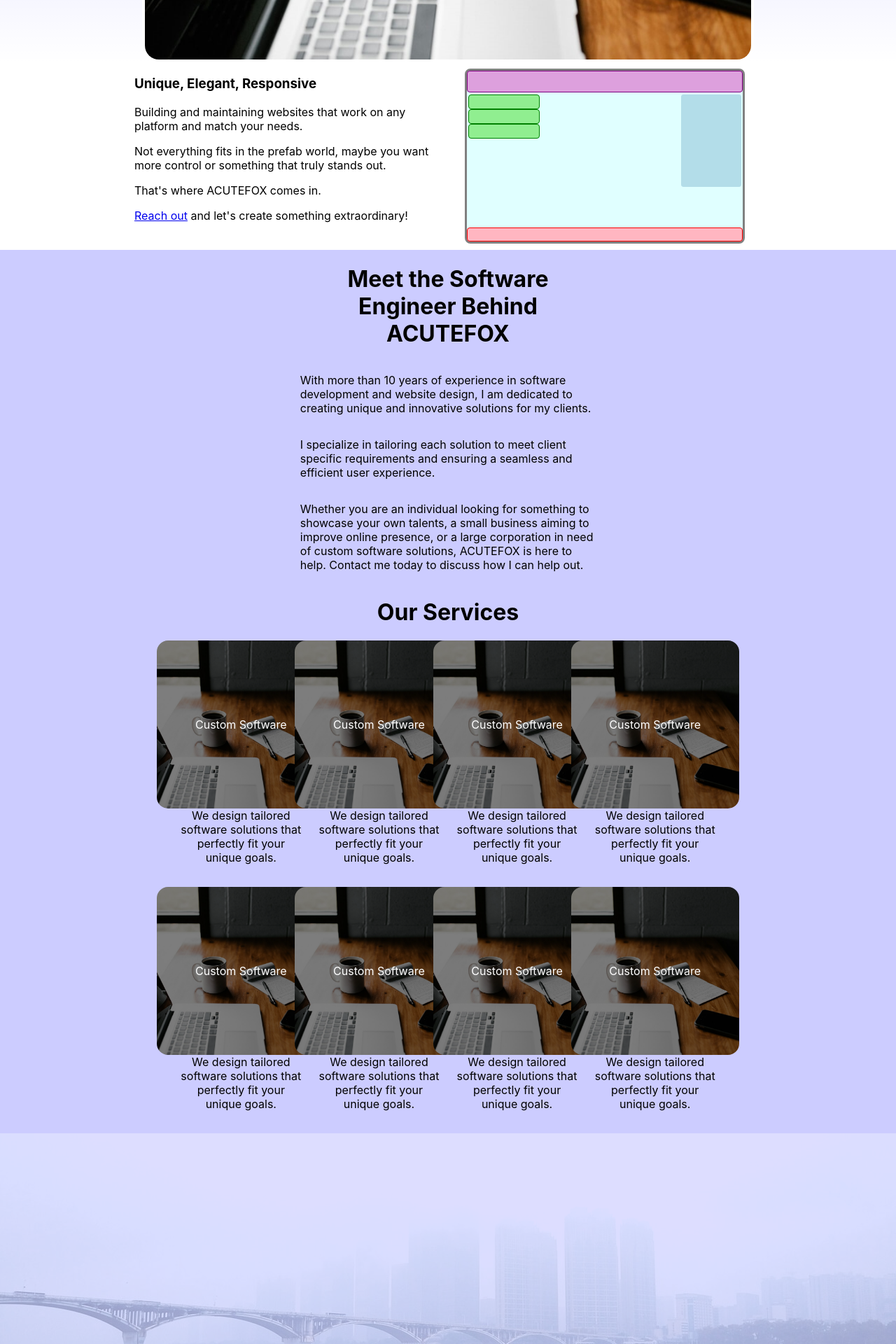
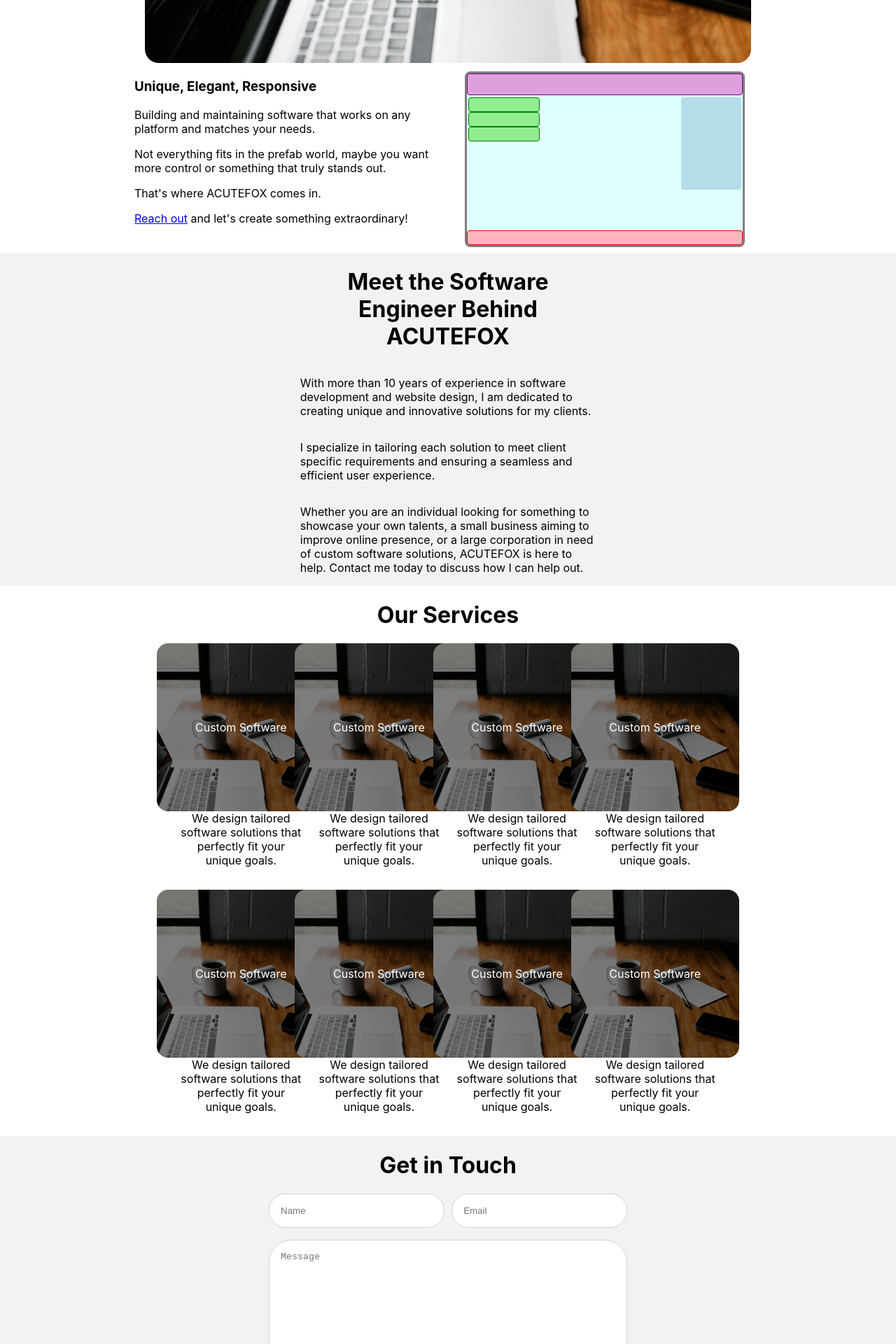
Before and after one commit to FoxOkami/acutefox, a React (Create React App) app: page / in a window 1280 px wide. Shown: the part 880-2800 px from the top of the page at 70% size. Built offline with nearby package versions, Linux system fonts and the light colour scheme.

Commit message:
Styled [Get in Touch] section, top navigation bar, updated colors, updated jump-link navigation

```diff
--- a/src/App.css
+++ b/src/App.css
@@ -4,14 +4,34 @@
 }
 
 body {
-  background-color: rgba(0, 0, 255, 0.2);
+  /* background-color: rgba(0, 0, 255, 0.2); */
 }
 
 .site-header {
+  height: 86px;
+  background-color: rgb(204, 204, 255);
   display: flex;
   flex-direction: row;
   align-items: center;
   justify-content: space-around;
+  position: sticky;
+  top: 0;
+  overflow: hidden;
+  z-index: 1;
+}
+
+.top-navigation>a {
+  border: 1px solid darkgray;
+  border-radius: 2rem;
+  padding: 0.5rem;
+  text-decoration: none;
+  color: black;
+}
+
+.jump-link {
+  padding-top: 86px;
+  margin-top: -86px;
+  background-clip: content-box;
 }
 
 .company {
@@ -37,12 +57,16 @@
   justify-content: center;
   overflow: hidden;
   height: 33rem;
-  background-image: linear-gradient(180deg, transparent, white);
+  background-image: linear-gradient(180deg, rgb(204, 204, 255) 50%, white 50%);
 }
 
 .head-image {
   border: 0.25rem solid white;
   border-radius: 1.5rem;
+}
+
+.lightgray-background {
+  background-color: #0000000d;
 }
 
 .section-a {
@@ -120,11 +144,17 @@
   background-attachment: fixed;
 }
 
+#contact {
+  padding-bottom: 3rem;
+}
+
 .contact-form {
   display: flex;
   flex-direction: column;
   width: 40%;
   align-items: flex-end;
+  justify-content: space-between;
+  height: 19rem;
 }
 
 .user-information {
@@ -134,20 +164,17 @@
   justify-content: space-between;
 }
 
-.user-name {
-  display: flex;
-  flex-direction: column;
+.user-information>.input {
   width: 49%;
+  border: 1px lightgray solid;
+  border-radius: 1.5rem;
+  padding: 1rem;
 }
 
-.user-email {
-  display: flex;
-  flex-direction: column;
-  width: 49%;
+.contact-form>.textarea {
+  width: 100%;
+  resize: none;
+  border: 1px lightgray solid;
+  border-radius: 2rem;
+  padding: 1rem;
 }
-
-.user-message {
-  display: flex;
-  flex-direction: column;
-  width: 100%;
-}
--- a/src/App.js
+++ b/src/App.js
@@ -4,7 +4,7 @@
 
 function App() {
   return (
-    <div className='App'>
+    <div className='App' id='home' >
       <div className='site-header'>
         <div className='company'>
           <img src='logo.svg' />
@@ -17,7 +17,7 @@
           <a href='#contact'>Contact</a>
         </nav>
       </div>
-      <div id='home' className='section'>
+      <div className='section'>
         <div className='section-header'>
           <h1>Custom Software and Website Development Services</h1>
         </div>
@@ -29,7 +29,7 @@
       <div className='website-section'>
         <div className='description'>
           <h3>Unique, Elegant, Responsive</h3>
-          <p>Building and maintaining websites that work on any platform and match your needs.</p>
+          <p>Building and maintaining software that works on any platform and matches your needs.</p>
           <p>Not everything fits in the prefab world, maybe you want more control or something that truly stands out.</p>
           <p>That's where ACUTEFOX comes in.</p>
           <p>
@@ -38,7 +38,7 @@
         </div>
         <DeviceAnimation />
       </div>
-      <div id='about' className='section-a'>
+      <div id='about' className='section-a lightgray-background jump-link'>
         <div className='section-b'>
           <h1 className='section-c'>Meet the Software Engineer Behind ACUTEFOX</h1>
           <p>With more than 10 years of experience in software development and website design, I am dedicated to creating unique and innovative solutions for my clients.</p>
@@ -46,7 +46,7 @@
           <p>Whether you are an individual looking for something to showcase your own talents, a small business aiming to improve online presence, or a large corporation in need of custom software solutions, ACUTEFOX is here to help. Contact me today to discuss how I can help out.</p>
         </div>
       </div>
-      <div id='services' className='section-a'>
+      <div id='services' className='section-a jump-link'>
         <h1>Our Services</h1>
         <div className='cards-container'>
           <div className='card'>
@@ -107,22 +107,16 @@
           </div>
         </div>
       </div>
-      <div className='cityscape-image'></div>
-      <div id='contact' className='section-a'>
+      {/* <div className='cityscape-image'></div> */}
+      <div id='contact' className='section-a lightgray-background'>
         <h1>Get in Touch</h1>
         <form className='contact-form'>
           <div className='user-information'>
-            <label className='user-name'>Name
-              <input type='text' name='name' placeholder='Bobby Joe' />
-            </label>
-            <label className='user-email'>Email
-              <input type='text' name='email' placeholder='example@domain.com' />
-            </label>
+            <input type='text' name='name' aria-label='name' placeholder='Name' className='input' />
+            <input type='text' name='email' aria-label='email' placeholder='Email' className='input' />
           </div>
-          <label className='user-message'>Message
-            <textarea rows={10} placeholder='I would like a custom solution please!' />
-          </label>
-          <input type='submit' className='submit-button' />
+          <textarea rows={10} aria-label='message' placeholder='Message' className='textarea' />
+          <input type='submit' className='contact-me-button' />
         </form>
       </div>
     </div>
--- a/src/WebsiteSection.css
+++ b/src/WebsiteSection.css
@@ -4,12 +4,11 @@
     flex-direction: row;
     justify-content: center;
     /* background-image: linear-gradient(90deg, rgba(255,255,204,.2), transparent); */
-    background-color: white;
 }
 
 .description {
     width: 28rem;
-    filter: drop-shadow(0em 0em 1px white);
+    /* filter: drop-shadow(0em 0em 1px white); */
 }
 
 .section {
@@ -18,7 +17,8 @@
     flex-direction: column;
     align-items: center;
     /* background-image: linear-gradient(270deg, rgba(255,255,204,.2), transparent); */
-    margin-bottom: 2rem;
+    padding-bottom: 2rem;
+    background-color: #0000ff33;
 }
 
 .section-header {
```
